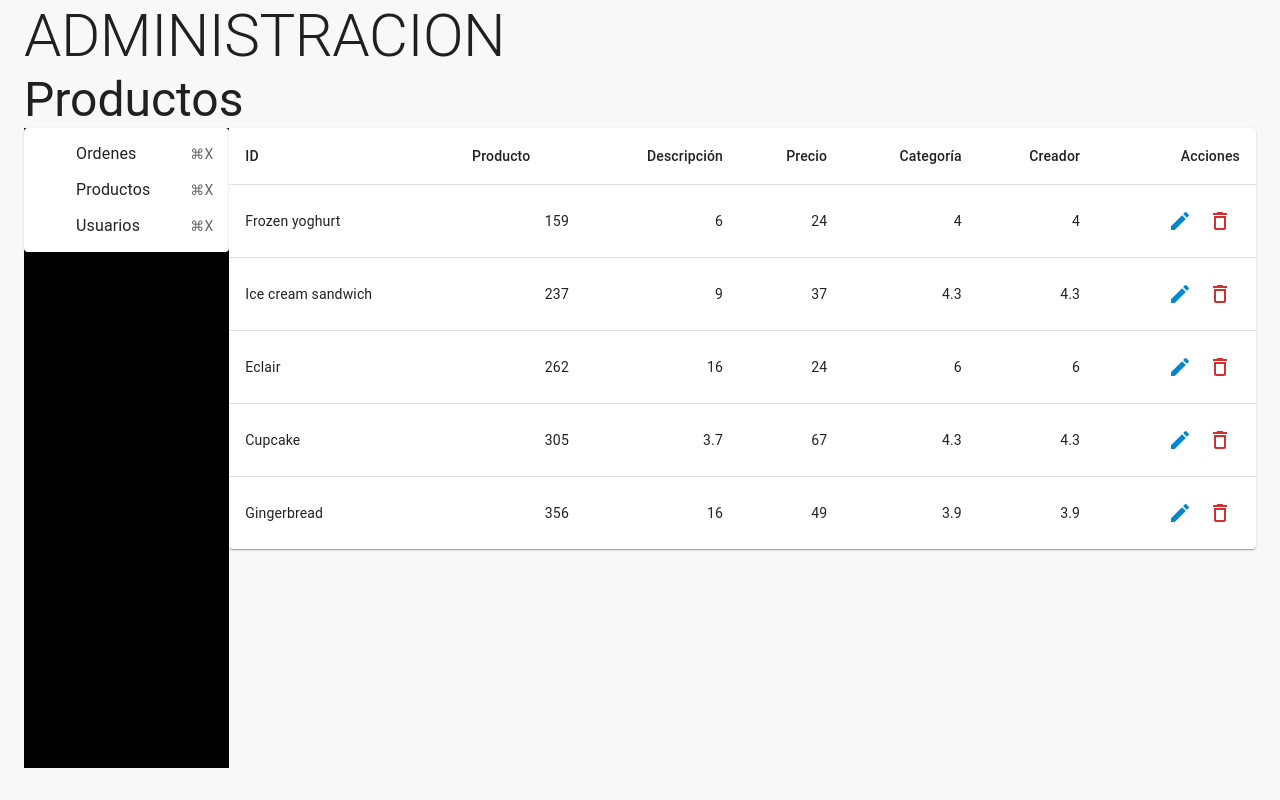
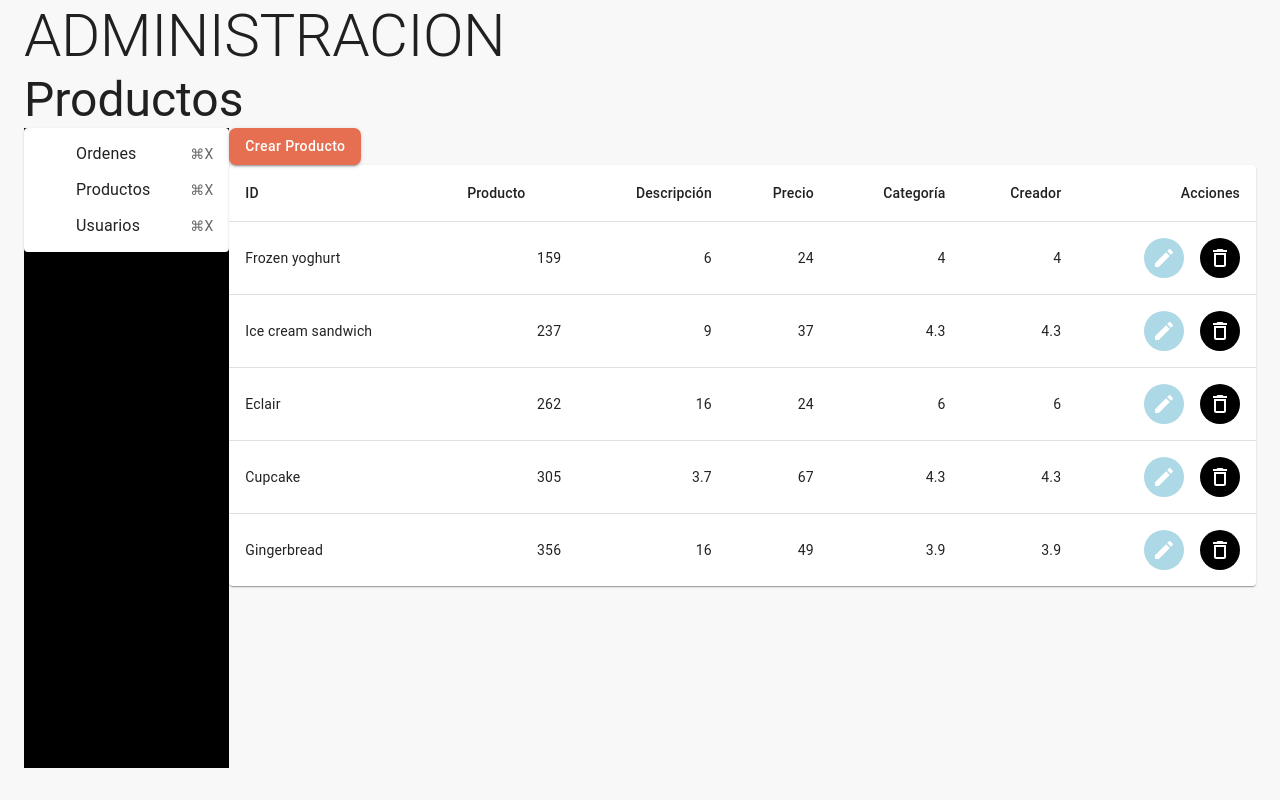
Before and after one commit to Walter-Daniel/purple-ecommerce, a React (Vite) app: page /admin in a window 1280 px wide. Built offline with nearby package versions, Linux system fonts and the light colour scheme; no server answers.

Commit message:
Se agregó el btn para agregar producto, se modificaron propiedades del tema

```diff
--- a/src/components/crud/Table.tsx
+++ b/src/components/crud/Table.tsx
@@ -1,4 +1,4 @@
-import { Paper, Table, TableBody, TableCell, TableContainer, TableHead, TableRow, IconButton } from '@mui/material';
+import { Paper, Table, TableBody, TableCell, TableContainer, TableHead, TableRow, IconButton, Stack, Grid, Button } from '@mui/material';
 import DeleteOutlineOutlinedIcon from '@mui/icons-material/DeleteOutlineOutlined';
 import EditIcon from '@mui/icons-material/Edit';
 
@@ -22,6 +22,12 @@ const rows = [
 
 export const TableComponent = () => {
   return (
+    <>
+      <Grid container >
+        <Grid item >
+          <Button variant='contained' color='secondary'>Crear Producto</Button>
+        </Grid>
+      </Grid>
       <TableContainer component={Paper}>
         <Table sx={{ minWidth: 650 }} aria-label="simple table">
           <TableHead>
@@ -50,13 +56,16 @@ export const TableComponent = () => {
                 <TableCell align="right">{row.protein}</TableCell>
                 <TableCell align="right">{row.protein}</TableCell>
                 <TableCell align="right">
-                    <IconButton color='info'><EditIcon /></IconButton>
-                    <IconButton color='error' ><DeleteOutlineOutlinedIcon/></IconButton>
+                      <Stack direction='row' justifyContent='flex-end' spacing={2}>
+                        <IconButton sx={{ bgcolor:'lightblue', color:'#ffffff' }}><EditIcon /></IconButton>
+                        <IconButton sx={{ bgcolor:'black', color:'#ffffff' }}><DeleteOutlineOutlinedIcon/></IconButton>
+                      </Stack>
                 </TableCell>
               </TableRow>
             ))}
           </TableBody>
         </Table>
       </TableContainer>
+    </>
   );
 }
--- a/src/config/theme.config.tsx
+++ b/src/config/theme.config.tsx
@@ -27,7 +27,8 @@ const theme = createTheme({
             default: themePalette.BG,
         },
         primary: {
-            main: themePalette.BLACK_COLOR
+            main: themePalette.BLACK_COLOR,
+            light: themePalette.BG
         },
         secondary: {
             main: themePalette.COLOR_SALMON
```
Lines whose indentation alone changed are shown as unchanged.
